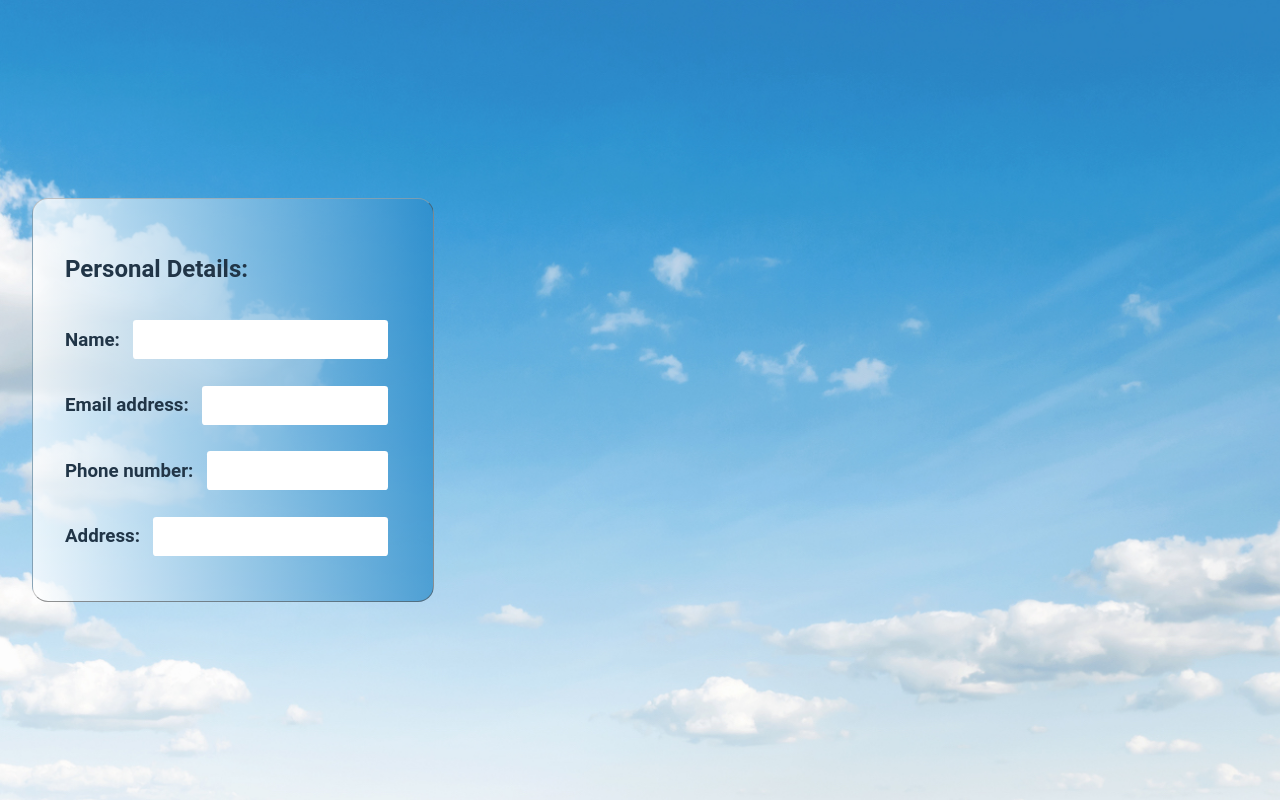
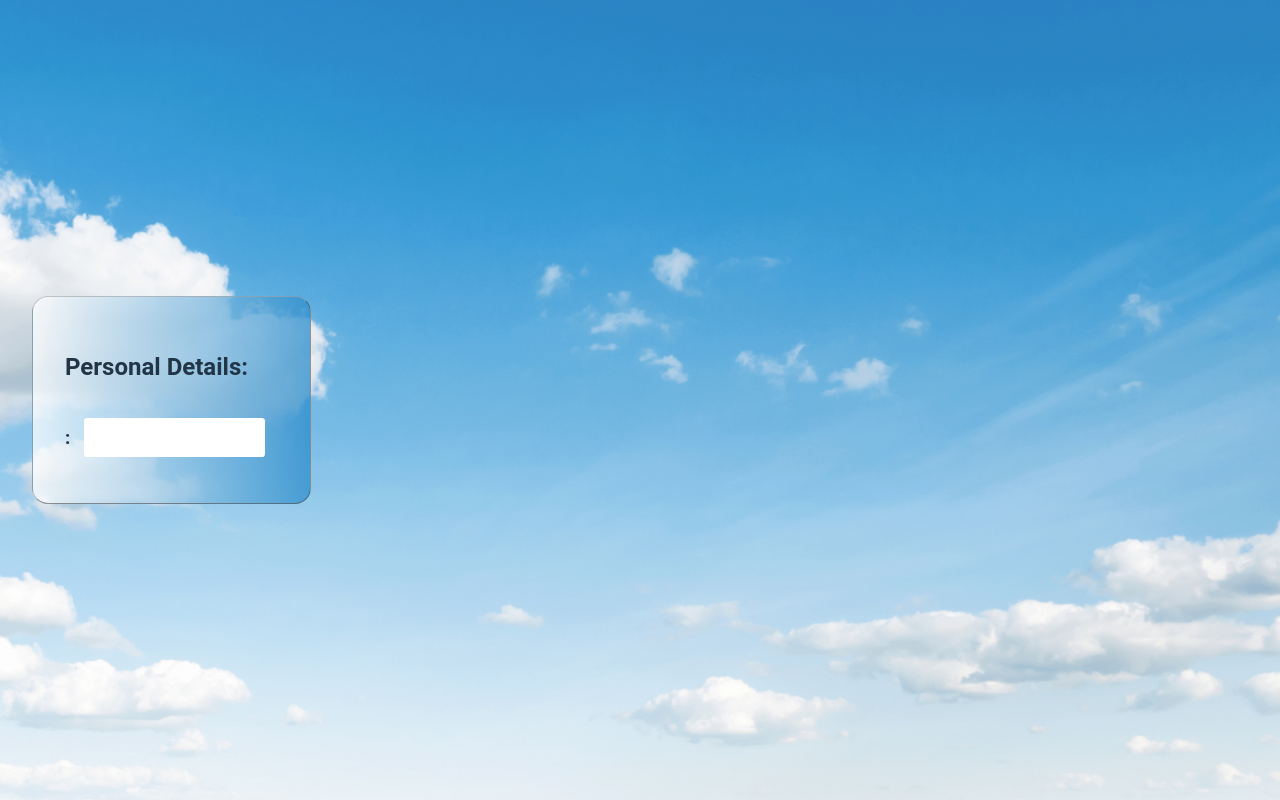
Before and after one commit to bkcheung/CV-Builder, a React (Vite) app: page / in a window 1280 px wide. Built offline with nearby package versions, Linux system fonts and the light colour scheme.

Commit message:
refactor: move section data to data.ts, pass in data as props for input and section components

```diff
--- a/src/Input.tsx
+++ b/src/Input.tsx
@@ -1,8 +1,17 @@
-function Input({name=""}): JSX.Element{
+interface InputProps{
+    key:number,
+    name:string,
+    handleChange: (e:React.ChangeEvent<HTMLInputElement>) => void
+}
+
+function Input({key=-1,name='',handleChange}:InputProps): JSX.Element{
+
+
+
     return (
-        <div className = "inputField">
+        <div key={key} className = "inputField">
             <h3>{name}:</h3>
-            <input></input>
+            <input onChange={handleChange}></input>
         </div>
     )
 }
--- a/src/Section.tsx
+++ b/src/Section.tsx
@@ -1,14 +1,21 @@
 import Input from "./Input";
 
-function Section({sectionName=""}): JSX.Element{
+interface SectionProps{
+    key:number,
+    sectionName:string,
+    inputs: (string | number) [][],
+    handleChange: (e:React.ChangeEvent<HTMLInputElement>) => void,
+}
+
+function Section({key = -1,sectionName="", inputs= [[-1,'']], handleChange}:SectionProps): JSX.Element{
 
     return (
-        <div className = "section">
+        <div key = {key} className = "section">
             <h2>{sectionName}:</h2>
-            <Input name="Name"></Input>
-            <Input name="Email address"></Input>
-            <Input name="Phone number"></Input>
-            <Input name="Address"></Input>
+            {inputs.map((input) => {
+                return <Input key = {Number(input[0])} name={String(input[1])}
+                              handleChange={handleChange}></Input>
+            })}
         </div>
     )
 }
```
Also changed, not shown: src/data.ts (added, +12 -0 lines).
